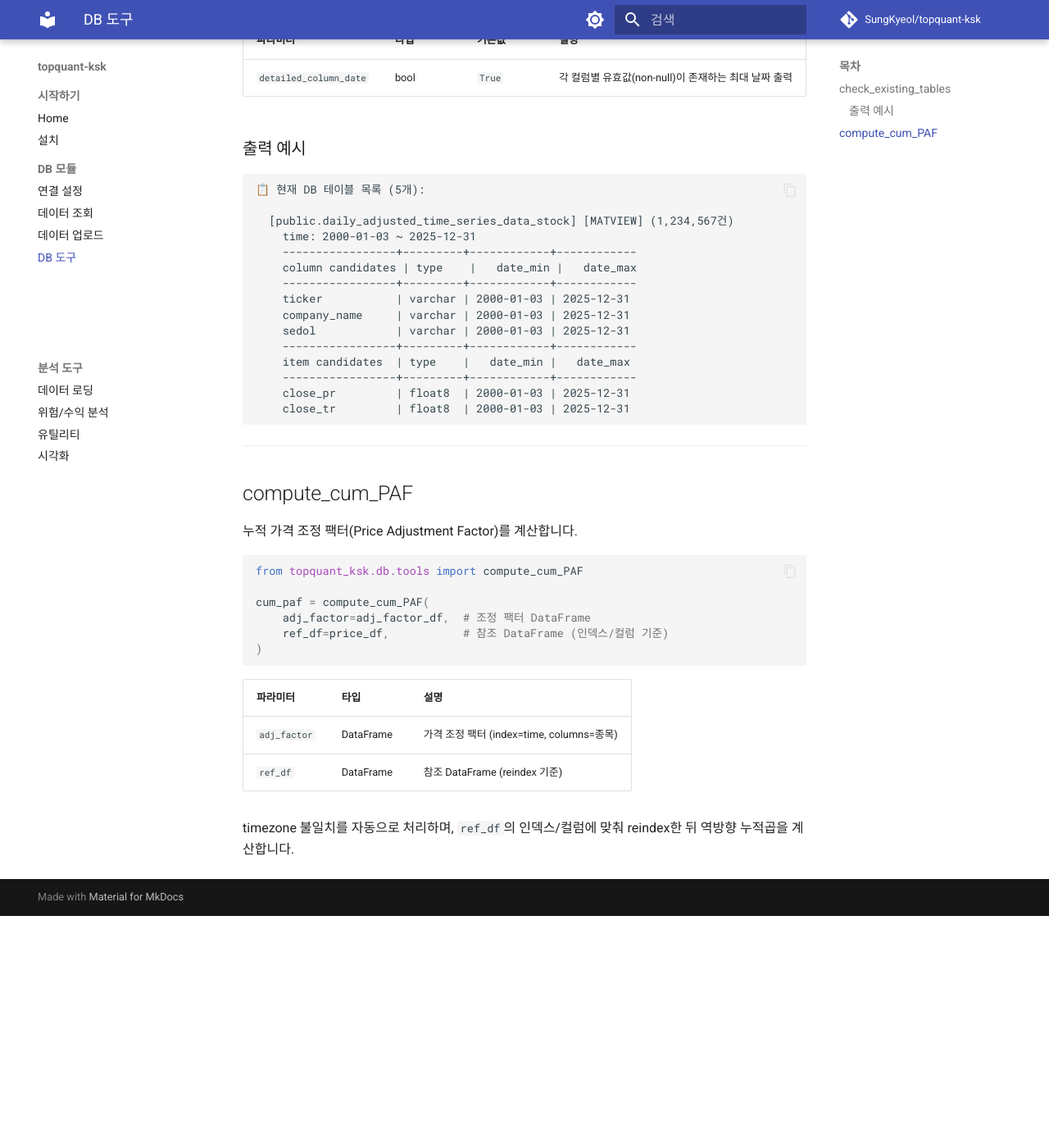
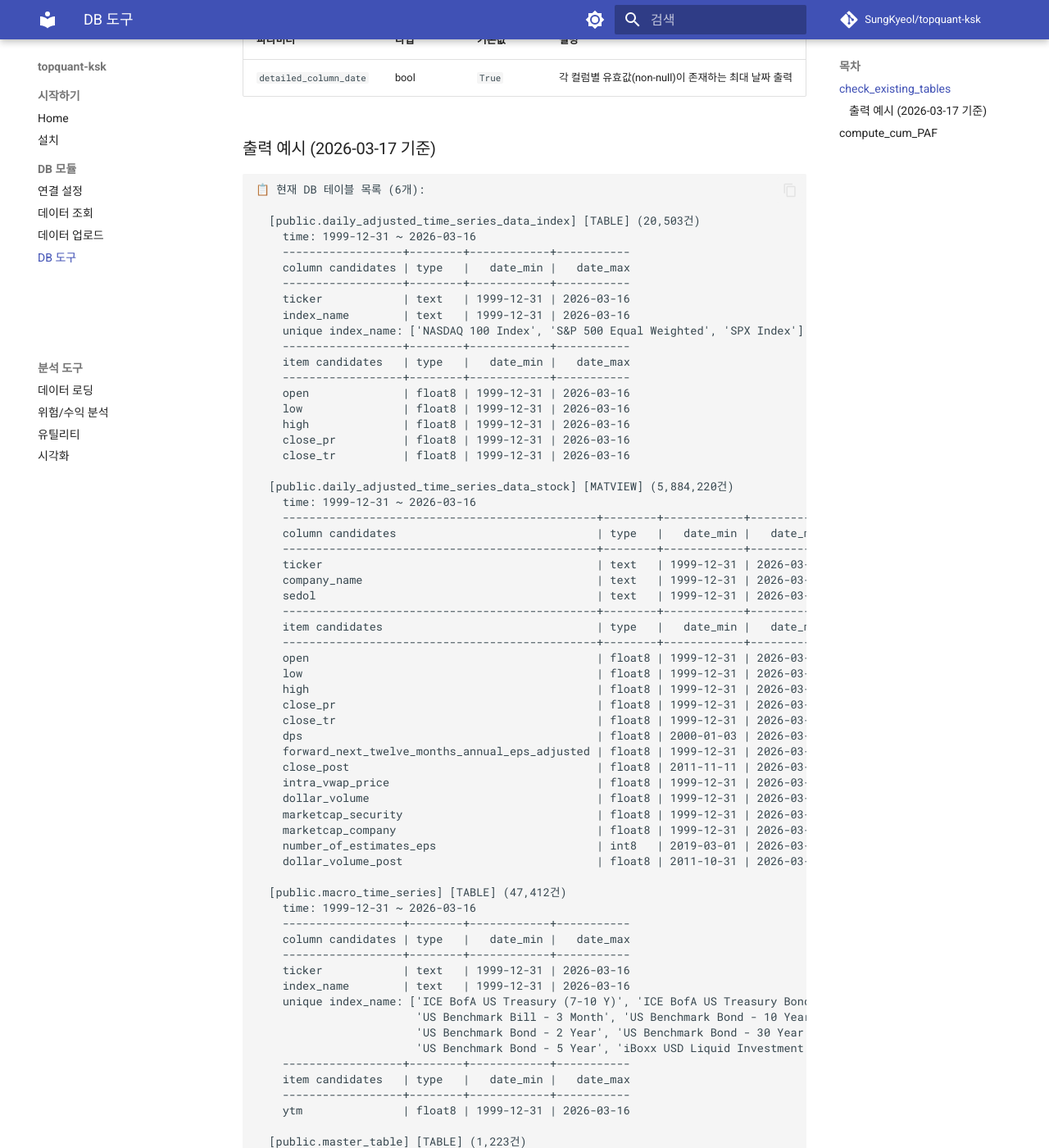
Before and after one commit to SungKyeol/topquant-ksk, an MkDocs documentation site: the page built from docs/db/tools.md, in a window 1280 px wide and 1400 px high, scrolled down 302 px. Shown: the whole window at 82% size. Built offline with MkDocs 1.6.1 and Material for MkDocs 9.7.7, drawn with Linux system fonts in a browser that asks for light colours; comment, search, counter and statistics services are not loaded; before the commit the page ends 1419 px from its top, so only the background shows below that; some of the changed text lies outside the part shown.

Commit message:
Update check_existing_tables example with real output (2026-03-17)
Co-Authored-By: Claude Opus 4.6 (1M context) <noreply@anthropic.com>

````diff
--- a/docs/db/tools.md
+++ b/docs/db/tools.md
@@ -12,24 +12,112 @@ conn.tools.check_existing_tables(detailed_column_date=True)
 |----------|------|--------|------|
 | `detailed_column_date` | bool | `True` | 각 컬럼별 유효값(non-null)이 존재하는 최대 날짜 출력 |
 
-### 출력 예시
+### 출력 예시 (2026-03-17 기준)
 
 ```
-📋 현재 DB 테이블 목록 (5개):
+📋 현재 DB 테이블 목록 (6개):
 
-  [public.daily_adjusted_time_series_data_stock] [MATVIEW] (1,234,567건)
-    time: 2000-01-03 ~ 2025-12-31
-    -----------------+---------+------------+------------
-    column candidates | type    |   date_min |   date_max
-    -----------------+---------+------------+------------
-    ticker           | varchar | 2000-01-03 | 2025-12-31
-    company_name     | varchar | 2000-01-03 | 2025-12-31
-    sedol            | varchar | 2000-01-03 | 2025-12-31
-    -----------------+---------+------------+------------
-    item candidates  | type    |   date_min |   date_max
-    -----------------+---------+------------+------------
-    close_pr         | float8  | 2000-01-03 | 2025-12-31
-    close_tr         | float8  | 2000-01-03 | 2025-12-31
+  [public.daily_adjusted_time_series_data_index] [TABLE] (20,503건)
+    time: 1999-12-31 ~ 2026-03-16
+    ------------------+--------+------------+-----------
+    column candidates | type   |   date_min |   date_max
+    ------------------+--------+------------+-----------
+    ticker            | text   | 1999-12-31 | 2026-03-16
+    index_name        | text   | 1999-12-31 | 2026-03-16
+    unique index_name: ['NASDAQ 100 Index', 'S&P 500 Equal Weighted', 'SPX Index']
+    ------------------+--------+------------+-----------
+    item candidates   | type   |   date_min |   date_max
+    ------------------+--------+------------+-----------
+    open              | float8 | 1999-12-31 | 2026-03-16
+    low               | float8 | 1999-12-31 | 2026-03-16
+    high              | float8 | 1999-12-31 | 2026-03-16
+    close_pr          | float8 | 1999-12-31 | 2026-03-16
+    close_tr          | float8 | 1999-12-31 | 2026-03-16
+
+  [public.daily_adjusted_time_series_data_stock] [MATVIEW] (5,884,220건)
+    time: 1999-12-31 ~ 2026-03-16
+    -----------------------------------------------+--------+------------+-----------
+    column candidates                              | type   |   date_min |   date_max
+    -----------------------------------------------+--------+------------+-----------
+    ticker                                         | text   | 1999-12-31 | 2026-03-16
+    company_name                                   | text   | 1999-12-31 | 2026-03-16
+    sedol                                          | text   | 1999-12-31 | 2026-03-16
+    -----------------------------------------------+--------+------------+-----------
+    item candidates                                | type   |   date_min |   date_max
+    -----------------------------------------------+--------+------------+-----------
+    open                                           | float8 | 1999-12-31 | 2026-03-16
+    low                                            | float8 | 1999-12-31 | 2026-03-16
+    high                                           | float8 | 1999-12-31 | 2026-03-16
+    close_pr                                       | float8 | 1999-12-31 | 2026-03-16
+    close_tr                                       | float8 | 1999-12-31 | 2026-03-16
+    dps                                            | float8 | 2000-01-03 | 2026-03-16
+    forward_next_twelve_months_annual_eps_adjusted | float8 | 1999-12-31 | 2026-03-16
+    close_post                                     | float8 | 2011-11-11 | 2026-03-16
+    intra_vwap_price                               | float8 | 1999-12-31 | 2026-03-16
+    dollar_volume                                  | float8 | 1999-12-31 | 2026-03-16
+    marketcap_security                             | float8 | 1999-12-31 | 2026-03-16
+    marketcap_company                              | float8 | 1999-12-31 | 2026-03-16
+    number_of_estimates_eps                        | int8   | 2019-03-01 | 2026-03-16
+    dollar_volume_post                             | float8 | 2011-10-31 | 2026-03-13
+
+  [public.macro_time_series] [TABLE] (47,412건)
+    time: 1999-12-31 ~ 2026-03-16
+    ------------------+--------+------------+-----------
+    column candidates | type   |   date_min |   date_max
+    ------------------+--------+------------+-----------
+    ticker            | text   | 1999-12-31 | 2026-03-16
+    index_name        | text   | 1999-12-31 | 2026-03-16
+    unique index_name: ['ICE BofA US Treasury (7-10 Y)', 'ICE BofA US Treasury Bond (1-3 Y)',
+                        'US Benchmark Bill - 3 Month', 'US Benchmark Bond - 10 Year',
+                        'US Benchmark Bond - 2 Year', 'US Benchmark Bond - 30 Year',
+                        'US Benchmark Bond - 5 Year', 'iBoxx USD Liquid Investment Grade Index']
+    ------------------+--------+------------+-----------
+    item candidates   | type   |   date_min |   date_max
+    ------------------+--------+------------+-----------
+    ytm               | float8 | 1999-12-31 | 2026-03-16
+
+  [public.master_table] [TABLE] (1,223건)
+    ----------------------------+-----
+    column candidates           | type
+    ----------------------------+-----
+    ticker                      | text
+    company_name                | text
+    sedol                       | text
+    ----------------------------+-----
+    item candidates             | type
+    ----------------------------+-----
+    primary_domicile_of_country | text
+    delisting_date              | date
+    is_inactive                 | bool
+
+  [public.monthly_etf_constituents] [TABLE] (187,038건)
+    time: 1999-12-31 ~ 2026-02-28
+    ------------------+------+------------+-----------
+    column candidates | type |   date_min |   date_max
+    ------------------+------+------------+-----------
+    ticker            | text | 1999-12-31 | 2026-02-28
+    company_name      | text | 1999-12-31 | 2026-02-28
+    sedol             | text | 1999-12-31 | 2026-02-28
+    ------------------+------+------------+-----------
+    item candidates   | type |   date_min |   date_max
+    ------------------+------+------------+-----------
+    universe_name     | text | 1999-12-31 | 2026-02-28
+
+  [public.monthly_time_series_data_stock] [TABLE] (355,311건)
+    time: 1999-12-31 ~ 2026-02-28
+    ---------------------------+------+------------+-----------
+    column candidates          | type |   date_min |   date_max
+    ---------------------------+------+------------+-----------
+    ticker                     | text | 1999-12-31 | 2026-02-28
+    company_name               | text | 1999-12-31 | 2026-02-28
+    sedol                      | text | 1999-12-31 | 2026-02-28
+    ---------------------------+------+------------+-----------
+    item candidates            | type |   date_min |   date_max
+    ---------------------------+------+------------+-----------
+    gics_level1_sector         | text | 1999-12-31 | 2026-02-28
+    gics_level2_industry_group | text | 1999-12-31 | 2026-02-28
+    gics_level3_industry       | text | 1999-12-31 | 2026-02-28
+    gics_level4_sub_industry   | text | 1999-12-31 | 2026-02-28
 ```
 
 ---
````
